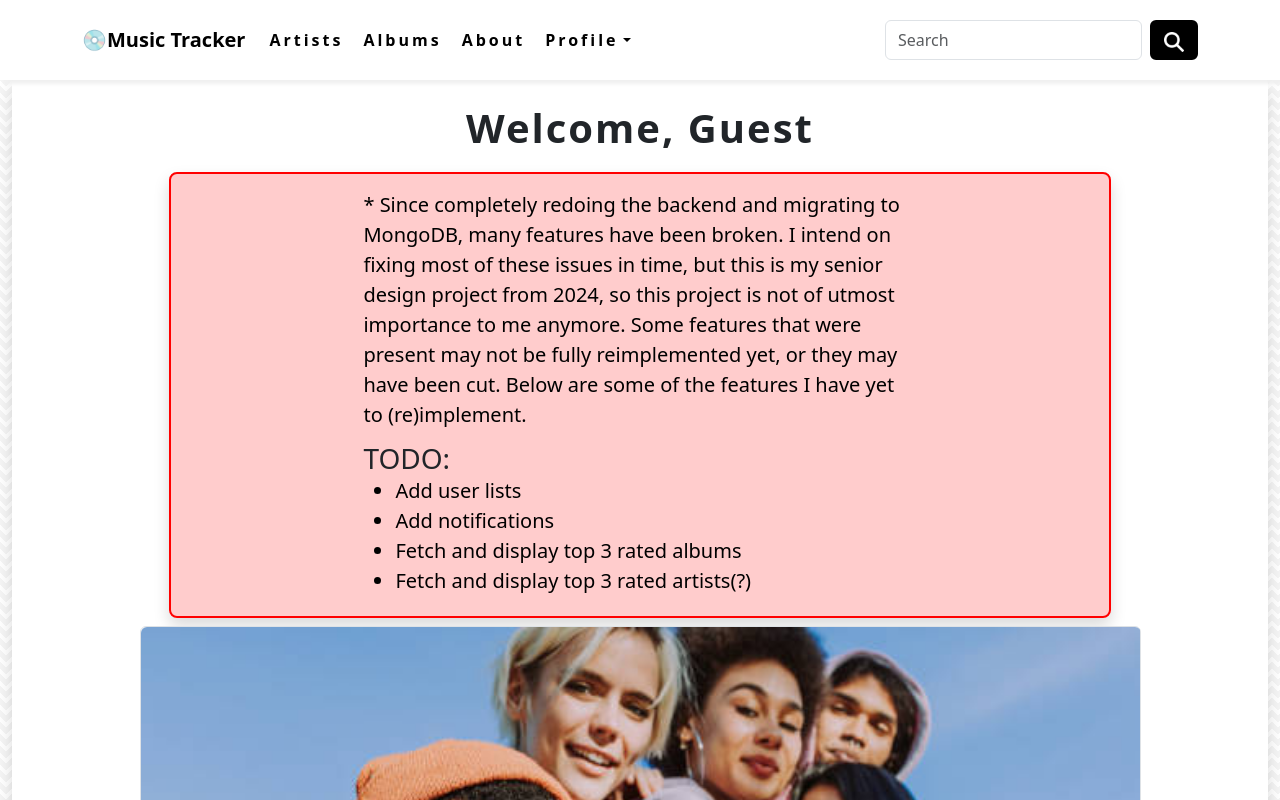
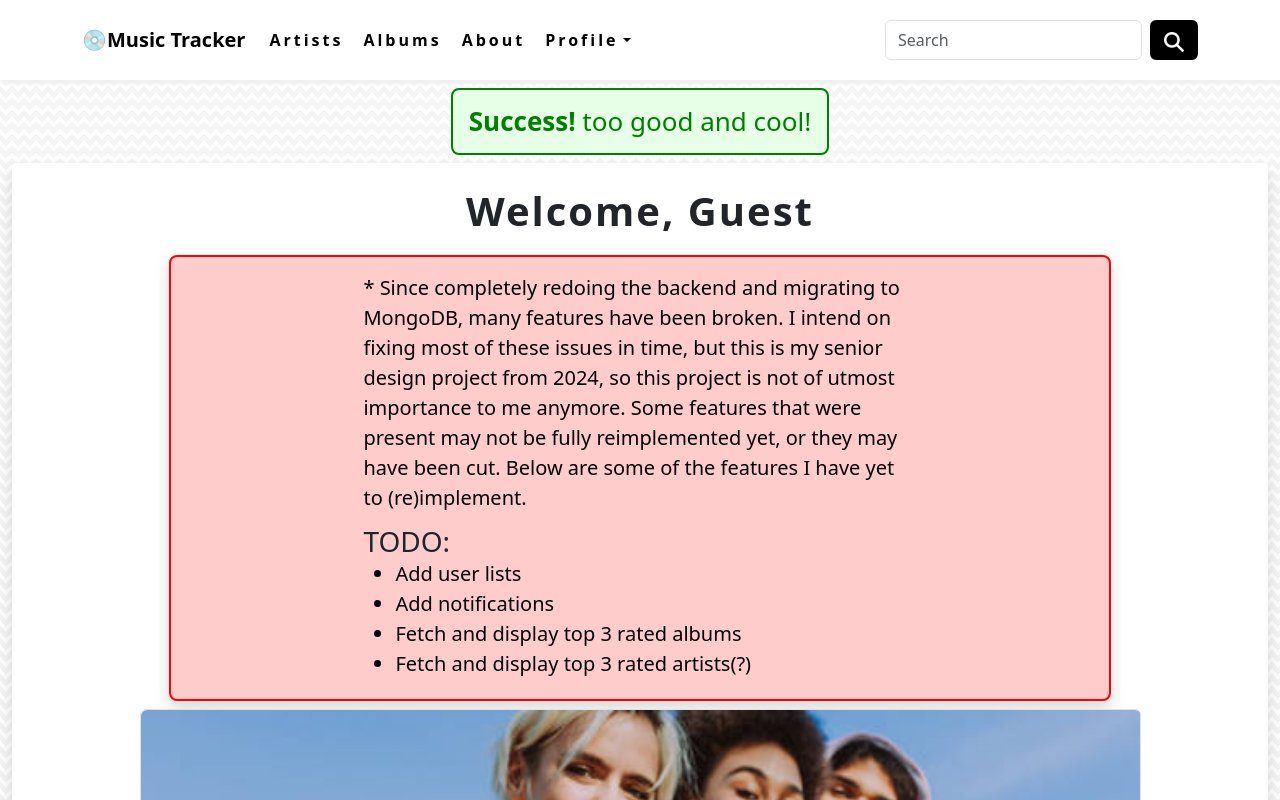
Before and after one commit to elijahgott/seniordesignproject, a React (Create React App) app in the folder Frontend/: page / in a window 1280 px wide. Shown: the top 800 px of the page. Built offline with nearby package versions, Linux system fonts and the light colour scheme.

Commit message:
began work on notifications

```diff
--- a/Frontend/src/App.css
+++ b/Frontend/src/App.css
@@ -1,16 +1,5 @@
 .App {
   text-align: center;
-}
-
-.App-logo {
-  height: 40vmin;
-  pointer-events: none;
-}
-
-@media (prefers-reduced-motion: no-preference) {
-  .App-logo {
-    animation: App-logo-spin infinite 20s linear;
-  }
 }
 
 .App-header {
@@ -28,15 +17,17 @@
   color: rgb(0, 0, 0);
 }
 
-.App-link {
-  color: #61dafb;
+.notificationContainer{
+  width: fit-content;
+  margin: 8px auto;
+  padding: 12px;
+  padding-left: 16px;
+  padding-right: 16px;
+  text-align: center;
+  border: 2px solid;
+  border-radius: 8px;
 }
 
-@keyframes App-logo-spin {
-  from {
-    transform: rotate(0deg);
-  }
-  to {
-    transform: rotate(360deg);
-  }
+.notificationContainer > p{
+  margin: 0;
 }
--- a/Frontend/src/App.js
+++ b/Frontend/src/App.js
@@ -50,7 +50,7 @@ function App() {
   return (
     <Routes>
       <Route path="/signin" element={<SignIn onSignIn={handleSignIn}/>} />
-      <Route path="/" element={<Home currentUser={currentUser}  onSignOut={handleSignOut}/>} />
+      <Route path="/" element={<Home currentUser={currentUser} onSignOut={handleSignOut} />} />
       <Route path="/albums" element={<Albums currentUser={currentUser} onSignOut={handleSignOut} fetchUser={fetchUser} />} />
       <Route path="/artists" element={<Artists currentUser={currentUser} onSignOut={handleSignOut} />} />
       <Route path="/about" element={<About currentUser={currentUser} onSignOut={handleSignOut} />} />
--- /dev/null
+++ b/Frontend/src/MyComponents/Notification.js
@@ -0,0 +1,24 @@
+import React from "react";
+import { useEffect } from "react";
+import { useState } from "react";
+import '../App.css';
+import 'bootstrap/dist/css/bootstrap.min.css';
+
+const Notification = ({ visible, message, type }) => {
+  return !visible ? null :
+  (
+    type === 'success' ?
+    (
+      <div className="notificationContainer" style={{ borderColor: 'green', backgroundColor: 'rgb(230, 255, 230)' }}>
+        <p style={{ color: 'green' }}><strong>Success! </strong>{message}</p>
+      </div>
+    ) :
+    (
+      <div className="notificationContainer" style={{ borderColor: 'red', backgroundColor: 'rgb(255, 230, 230)' }}>
+        <p style={{ color: 'red' }}><strong>Error: </strong>{message}</p>
+      </div>
+    )
+  )
+}
+
+export default Notification
--- a/Frontend/src/Pages/Home.js
+++ b/Frontend/src/Pages/Home.js
@@ -15,10 +15,10 @@ import {Link} from 'react-router-dom';
 
 import MyNav from "../MyComponents/MyNav";
 import HomeCarousel from "../MyComponents/HomeCarousel";
-// import SignIn from "./SignIn";
+import Notification from "../MyComponents/Notification";
 import MyFooter from "../MyComponents/MyFooter";
 
-function Home( {currentUser, onSignOut} ){
+function Home( {currentUser, onSignOut } ){
     useEffect(() => {
         document.title ="Music Tracker - Home"
     }, []);
@@ -31,6 +31,11 @@ function Home( {currentUser, onSignOut} ){
 
         return `${mm}/${dd}/${yyyy}`
     }
+
+    // notifications
+    const [notificationVisible, setNotifictionVisible] = useState(true)
+    const [notificationMessage, setNotificationMessage] = useState('too good and cool!')
+    const [notificationType, setNotificationType] = useState('success')
 
     //get posts for currently logged in user
     const [posts, setPosts] = useState([]);
@@ -98,6 +103,7 @@ function Home( {currentUser, onSignOut} ){
             <MyNav currentUser={currentUser} onSignOut={onSignOut} />
             <header className="App-header">
                 <Container className="main-body">
+                    <Notification visible={notificationVisible} message={notificationMessage} type={notificationType} />
                     <Row>
                         <Col>
                             <Card className="headerCard no-border shadow" style={{maxWidth:"81rem", minHeight: '100dvh'}}>
```
